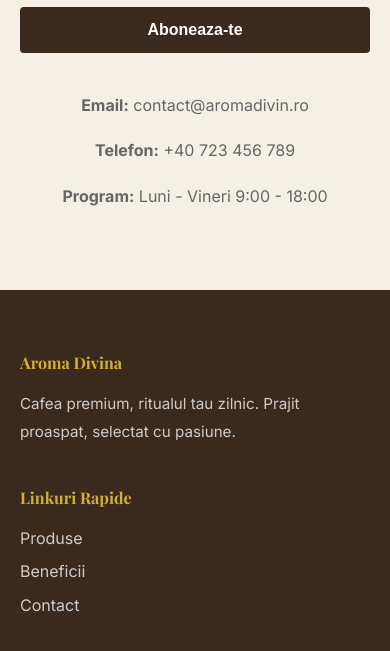
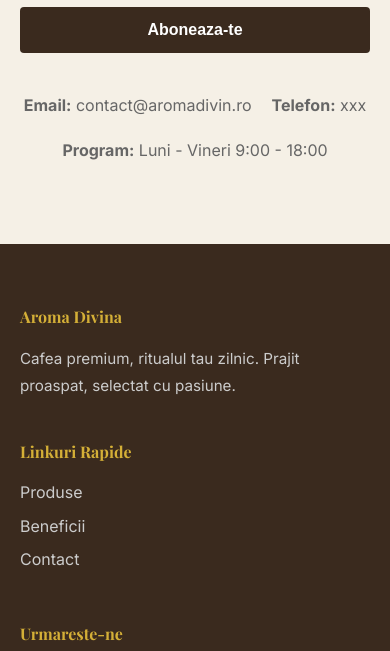
Before and after one commit to Gzeu/aroma-divina, a plain HTML site: page index.html in a window 390 px wide. Shown: the part 5650-6301 px from the top of the page. Drawn offline with nearby package versions, Linux system fonts and the light colour scheme.

Commit message:
Remove phone number from contact section

```diff
--- a/index.html
+++ b/index.html
@@ -166,7 +166,7 @@
 
       <div class="contact-info">
         <p><strong>Email:</strong> contact@aromadivin.ro</p>
-        <p><strong>Telefon:</strong> +40 723 456 789</p>
+        <p><strong>Telefon:</strong> xxx</p>
         <p><strong>Program:</strong> Luni - Vineri 9:00 - 18:00</p>
       </div>
     </div>
```
